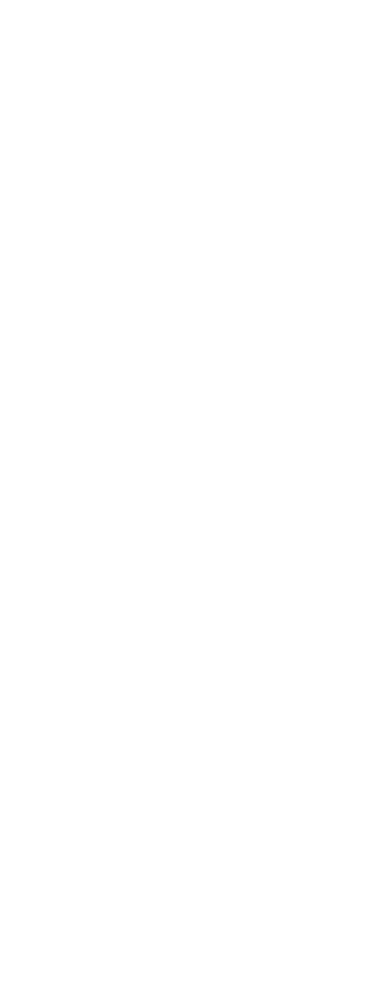
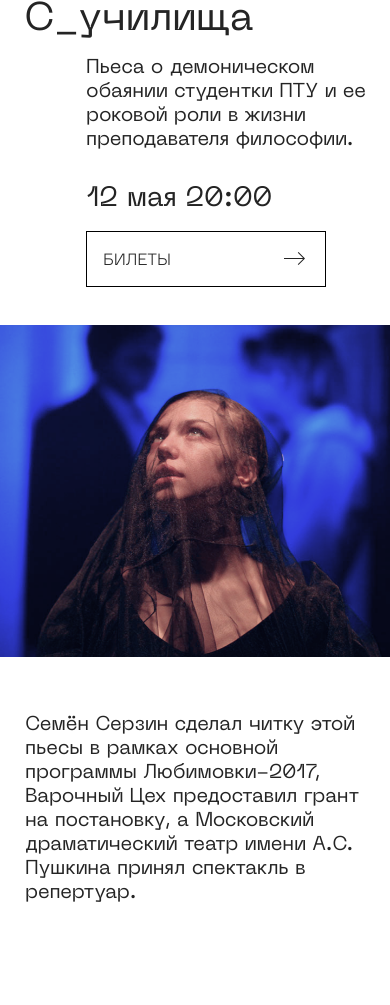
Before and after one commit to barbylka/lubimovka, a plain HTML site: page index.html in a window 390 px wide. Before the commit the page ends 844 px from the top, so only its background shows below. Drawn offline with Linux system fonts and the light colour scheme.

Commit message:
feat: add "lead"
Issue #3
Добавлены:
- разметка
- картинки
- стили для двух точек (414px и 1440px)

Стили для расширений между добавлю позже
(должна быть консистентность с блоком about)

```diff
--- /dev/null
+++ b/blocks/button/__icon/button__icon.css
@@ -0,0 +1,4 @@
+.button__icon {
+    width: 25px;
+    height: 25px;
+}
--- /dev/null
+++ b/blocks/button/button.css
@@ -0,0 +1,42 @@
+.button {
+    width: 240px;
+    height: 56px;
+    padding: 0 16px 0;
+
+    display: flex;
+    justify-content: space-between;
+    align-items: center;
+
+    background-color: transparent;
+    font-family: 'Formular', Arial, Helvetica, sans-serif;
+    font-weight: 300;
+    font-size: 1rem;
+    line-height: 1.375;
+    color: #242424;
+    text-transform: uppercase;
+    outline: none;
+    border: 1px solid #000;
+
+    transition: .2s;
+}
+
+/* TEMPORARY SOLUTION */
+.button:hover {
+   background-color: #242424;
+}
+
+.button:hover {
+    color: #fff;
+}
+
+.button:hover .button__icon {
+    filter: invert(100%) sepia(64%) saturate(6%) hue-rotate(125deg) brightness(103%) contrast(101%);
+}
+
+.button:focus {
+
+}
+
+.button:active {
+    outline: 3px solid #242424;
+}
--- /dev/null
+++ b/blocks/lead/__button/lead__button.css
@@ -0,0 +1,9 @@
+.lead__button {
+    margin-left: 62px;
+}
+
+@media screen and (min-width: 1440px) {
+    .lead__button {
+        margin: 0;
+    }
+}
--- /dev/null
+++ b/blocks/lead/__caption/lead__caption.css
@@ -0,0 +1,20 @@
+.lead__caption {
+    margin: 0;
+    padding: 56px 24px 100px 25px;
+    font-family: 'NeueMachina', Arial, Helvetica, sans-serif;
+    font-weight: 400;
+    font-size: 1.25rem;
+    line-height: 1.2;
+    letter-spacing: -0.01em;
+    color: #242424;
+}
+
+@media screen and (min-width: 1440px) {
+    .lead__caption {
+        grid-row: 2;
+        grid-column: 2;
+        padding: 48px 130px 70px 0;
+        font-size: 1.75rem;
+        line-height: 1.14;
+    }
+}
--- /dev/null
+++ b/blocks/lead/__date/lead__date.css
@@ -0,0 +1,15 @@
+.lead__date {
+    margin: 0 0 16px 62px;
+    font-family: 'NeueMachina', Arial, Helvetica, sans-serif;
+    font-weight: 400;
+    font-size: 1.75rem;
+    line-height: 1.14;
+    letter-spacing: -0.01em;
+    color: #242424;
+}
+
+@media screen and (min-width: 1440px) {
+    .lead__date {
+        margin-left: 4px;
+    }
+}
--- /dev/null
+++ b/blocks/lead/__image/lead__image.css
@@ -0,0 +1,3 @@
+.lead__image {
+    width: 100%;
+}
--- /dev/null
+++ b/blocks/lead/__info/lead__info.css
@@ -0,0 +1,17 @@
+.lead__info {
+    margin: 0 0 31px 62px;
+    padding: 0;
+    font-family: 'NeueMachina', Arial, Helvetica, sans-serif;
+    font-weight: 400;
+    font-size: 1.25rem;
+    line-height: 1.2;
+    letter-spacing: -0.01em;
+    color: #242424;
+}
+
+@media screen and (min-width: 1440px) {
+    .lead__info {
+        padding-right: 140px;
+        margin: 0 0 212px 60px;
+    }
+}
--- /dev/null
+++ b/blocks/lead/__section/lead__section.css
@@ -0,0 +1,9 @@
+.lead__section {
+    padding: 0 24px 38px;
+}
+
+@media screen and (min-width: 1440px) {
+    .lead__section {
+        padding: 62px 0 0 120px;
+    }
+}
--- /dev/null
+++ b/blocks/lead/__title/lead__title.css
@@ -0,0 +1,17 @@
+.lead__title {
+    margin: 0 0 16px 0;
+    padding: 0;
+    font-family: 'NeueMachina', Arial, Helvetica, sans-serif;
+    font-weight: 400;
+    font-size: 2.5rem;
+    line-height: 1;
+    letter-spacing: -0.01em;
+    color: #242424;
+}
+
+@media screen and (min-width: 1440px) {
+    .lead__title {
+        margin-bottom: 37px;
+        font-size: 4.5rem;
+    }
+}
--- /dev/null
+++ b/blocks/lead/lead.css
@@ -0,0 +1,9 @@
+.lead {
+    display: grid;
+}
+
+@media screen and (min-width: 1440px) {
+    .lead {
+        grid-template-columns: 1fr 720px;
+    }
+}
--- a/index.html
+++ b/index.html
@@ -12,7 +12,35 @@
 		<header class="header"></header>
 
 		<main class="main">
-			<section class="lead"></section>
+			<section class="lead">
+				<div class="lead__section">
+					<h1 class="lead__title">С_училища</h1>
+					<p class="lead__info">
+						Пьеса о демоническом обаянии студентки ПТУ и ее роковой роли в жизни преподавателя философии.
+					</p>
+					<p class="lead__date">12 мая 20:00</p>
+					<button class="button lead__button">
+						Билеты
+						<img
+							src="./images/lead/arrow-right.svg"
+							alt="Иконка кнопки"
+							class="button__icon"
+						>
+					</button>
+				</div>
+
+				<img
+				  src="./images/lead/lead720.png"
+				  alt="Фото актрисы"
+				  class="lead__image"
+				>
+
+				<p class="lead__caption">
+					Семён Серзин сделал читку этой пьесы в рамках основной программы Любимовки-2017,
+					Варочный Цех предоставил грант на постановку, а Московский драматический театр
+					имени А.С. Пушкина принял спектакль в репертуар.
+				</p>
+			</section>
 
 			<section class="about"></section>
 
--- a/styles/index.css
+++ b/styles/index.css
@@ -1,2 +1,15 @@
 @import url(../vendor/normalize.css);
 @import url(../fonts/fonts.css);
+
+@import url(../blocks/button/button.css);
+@import url(../blocks/button/__icon/button__icon.css);
+
+@import url(../blocks/lead/lead.css);
+@import url(../blocks/lead/__button/lead__button.css);
+@import url(../blocks/lead/__caption/lead__caption.css);
+@import url(../blocks/lead/__date/lead__date.css);
+@import url(../blocks/lead/__image/lead__image.css);
+@import url(../blocks/lead/__info/lead__info.css);
+@import url(../blocks/lead/__navigation-button/lead__navigation-button.css);
+@import url(../blocks/lead/__section/lead__section.css);
+@import url(../blocks/lead/__title/lead__title.css);
```
Also changed, not shown: images/lead/arrow-right.svg (added), images/lead/lead720.png (added).
